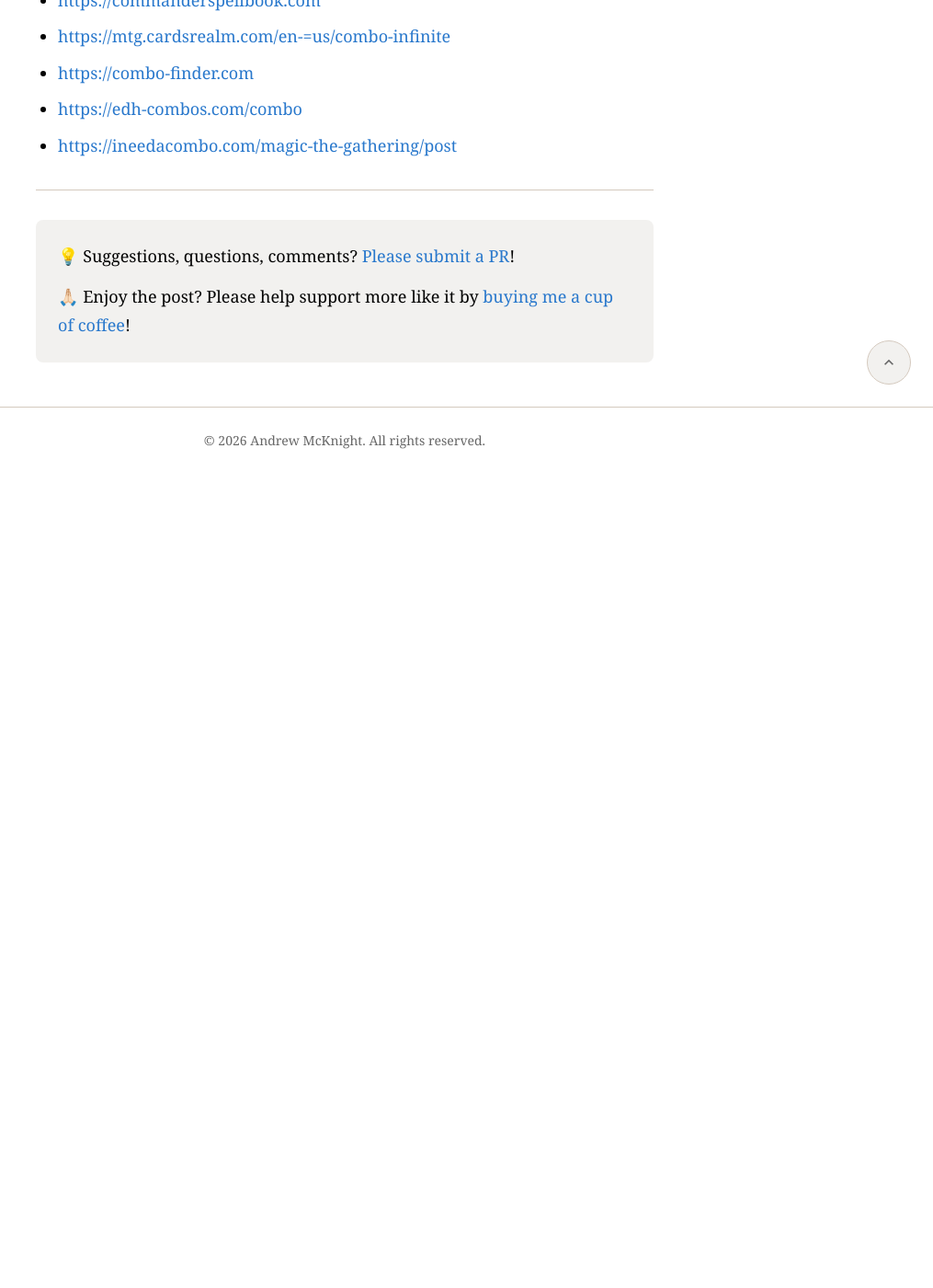
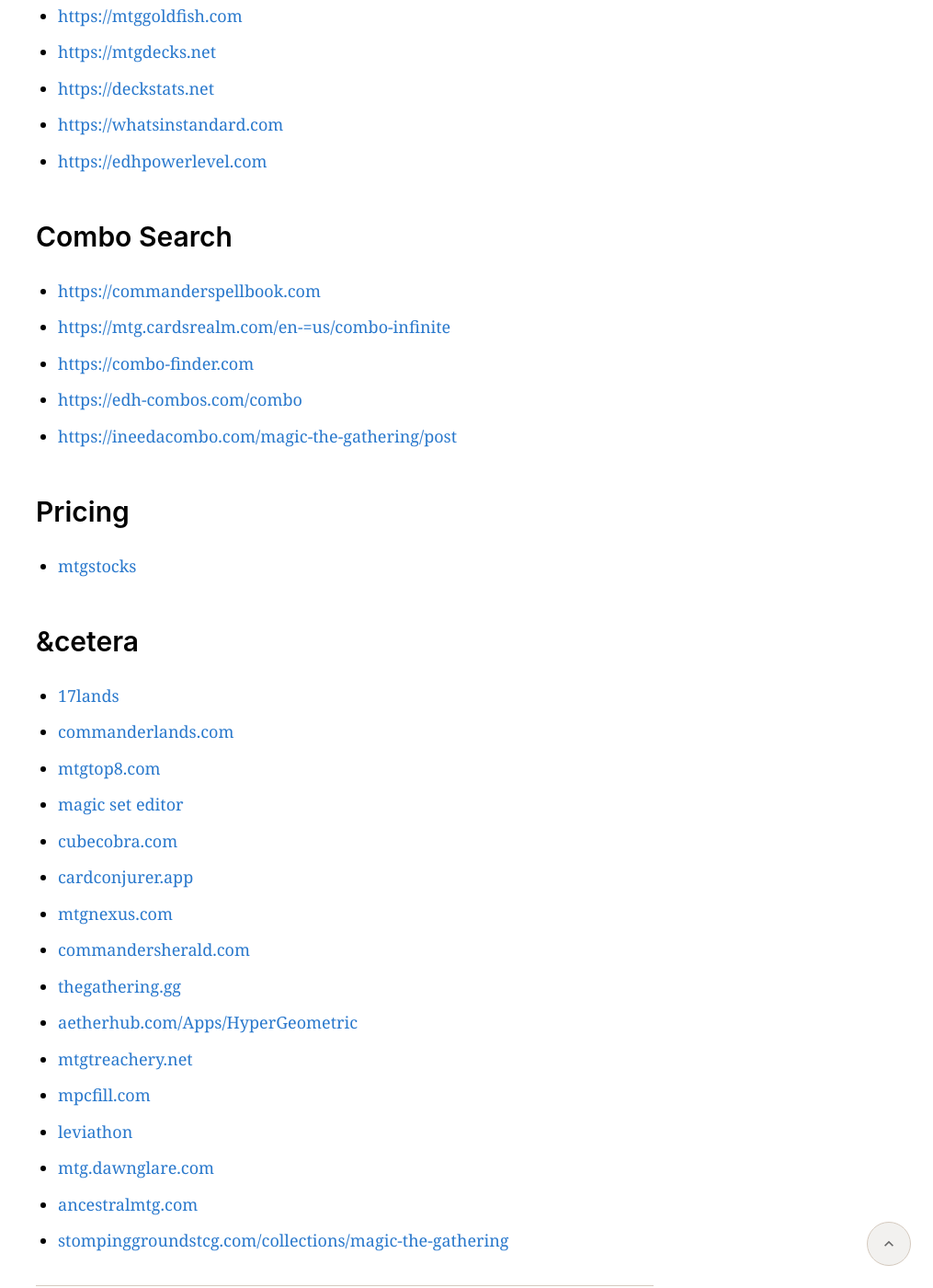
Before and after one commit to armcknight/mcknight.io, a Jekyll site: the page built from blog/_posts/2024-01-16-fast-magic.md, in a window 1280 px wide and 1400 px high, scrolled down 7453 px. Shown: the whole window at 92% size, without its empty margins (265-1280 px from the left). Built offline with Jekyll 4.4.1, drawn with Linux system fonts in a browser that asks for light colours; before the commit the page ends 7968 px from its top, so only the background shows below that; some of the changed text lies outside the part shown.

Commit message:
wip updates to links, some existing blog posts, and drafts

```diff
--- a/blog/_posts/2024-01-16-fast-magic.md
+++ b/blog/_posts/2024-01-16-fast-magic.md
@@ -109,6 +115,8 @@ and of course, Reddit wouldn't be Reddit without
 - [https://mtggoldfish.com](https://mtggoldfish.com)
 - [https://mtgdecks.net](https://mtgdecks.net)
 - [https://deckstats.net](https://deckstats.net)
+- [https://whatsinstandard.com](https://whatsinstandard.com)
+- [https://edhpowerlevel.com](https://edhpowerlevel.com)
 
 ## Combo Search
 
@@ -117,3 +125,26 @@ and of course, Reddit wouldn't be Reddit without
 - [https://combo-finder.com](https://combo-finder.com)
 - [https://edh-combos.com/combo](https://edh-combos.com/combo)
 - [https://ineedacombo.com/magic-the-gathering/post](https://ineedacombo.com/magic-the-gathering/post)
+
+## Pricing
+
+- [mtgstocks]()
+
+## &cetera
+
+- [17lands]()
+- [commanderlands.com]()
+- [mtgtop8.com]()
+- [magic set editor]()
+- [cubecobra.com]()
+- [cardconjurer.app]()
+- [mtgnexus.com]()
+- [commandersherald.com]()
+- [thegathering.gg]()
+- [aetherhub.com/Apps/HyperGeometric]()
+- [mtgtreachery.net]()
+- [mpcfill.com]()
+- [leviathon]()
+- [mtg.dawnglare.com]()
+- [ancestralmtg.com]()
+- [stompinggroundstcg.com/collections/magic-the-gathering]()
```
Also changed, not shown: other parts of blog/_posts/2024-01-16-fast-magic.md (+7 -1 lines), _data/links.yml (+22 -4 lines), blog/_drafts/2025-08-02-updates-to-old-posts.md (added, +17 -0 lines), blog/_drafts/2025-08-31-ephemeral-testing.md (added, +31 -0 lines), blog/_posts/2024-04-10-laws-we-never-voted-in.md (+15 -2 lines).
